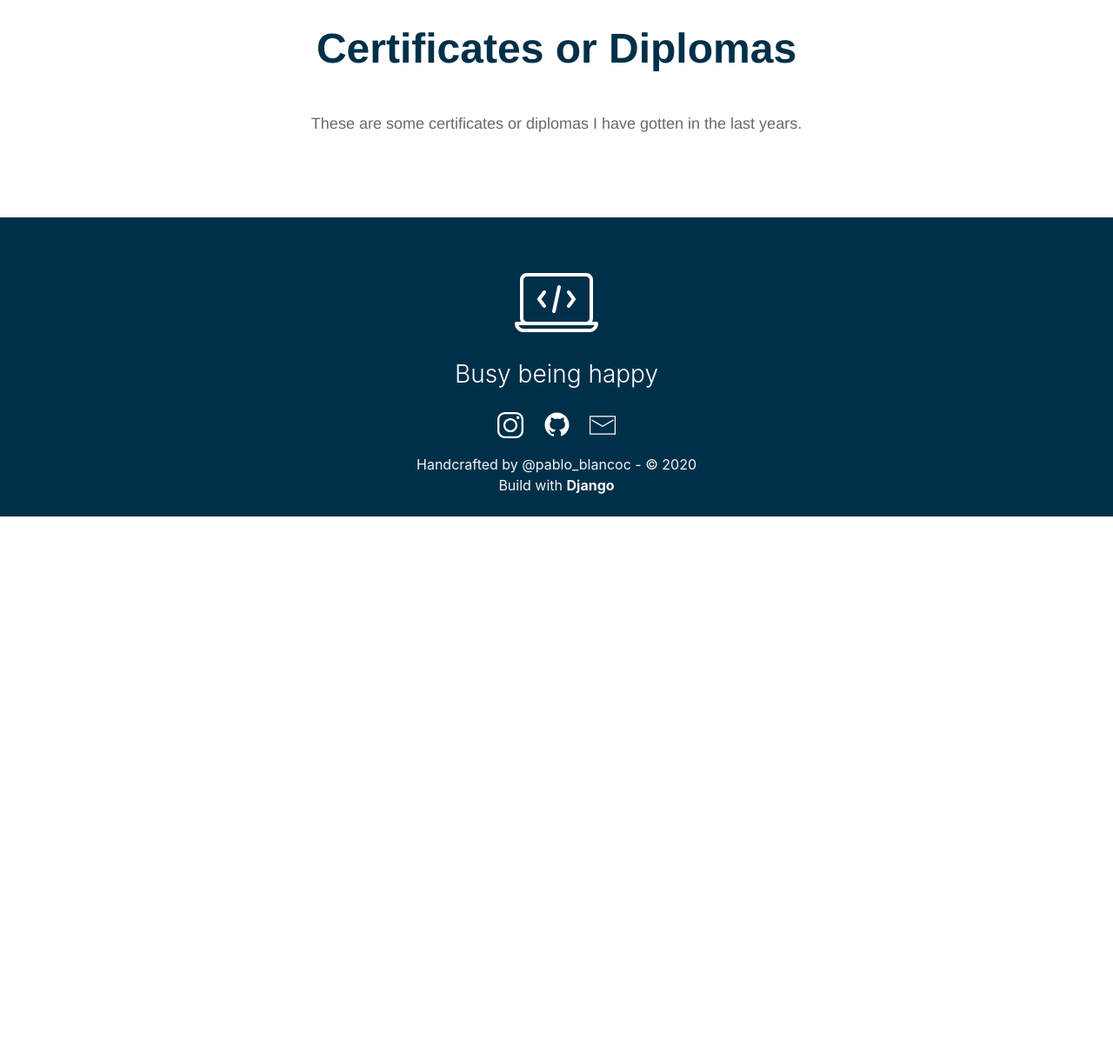
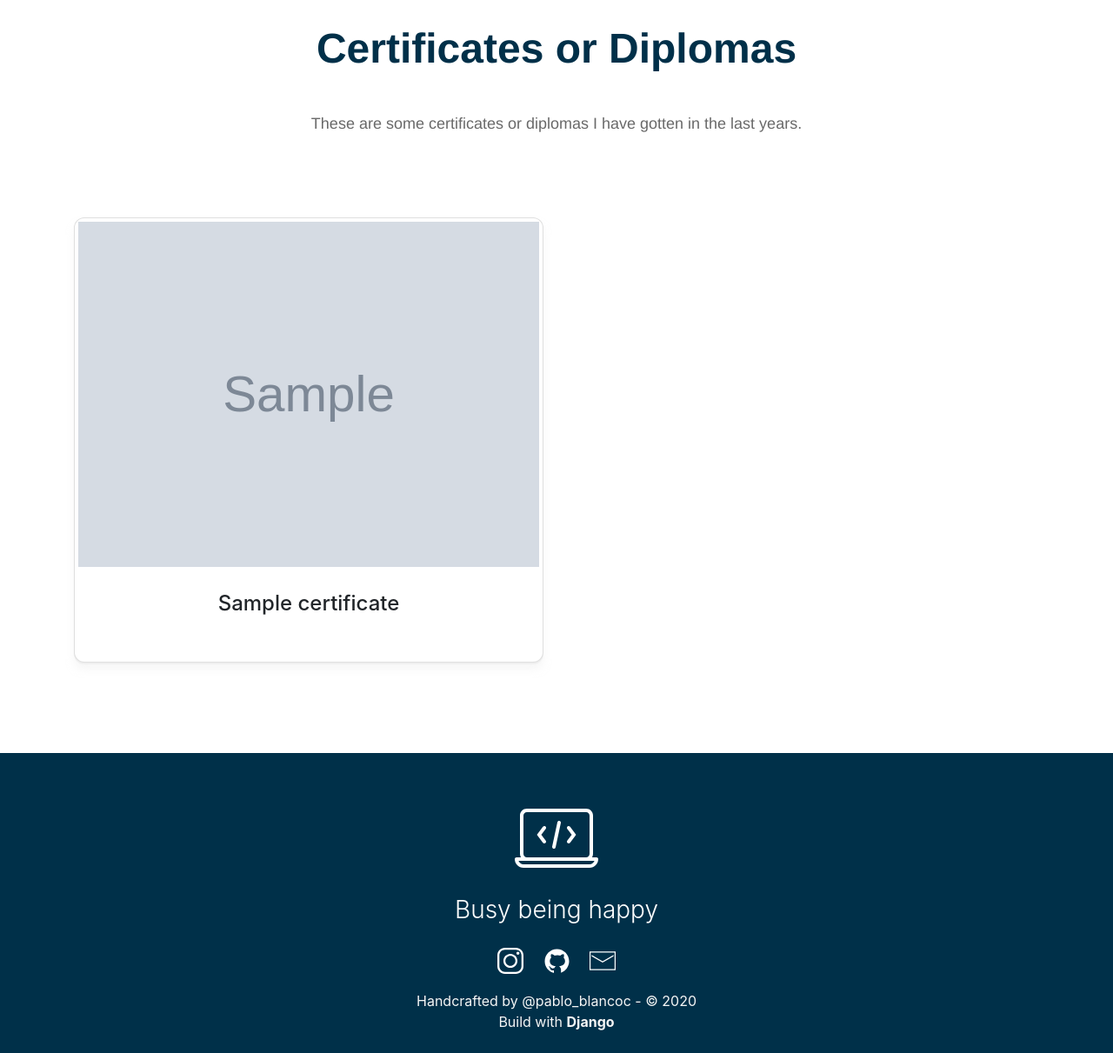
Before and after one commit to pablo-blancoc/Portfolio, a Django app: template work_exp/templates/work_exp.html in a window 1280 px wide. Shown: the part 1313-2524 px from the top of the page at 87% size. Before the commit the page ends 1907 px from the top, so only its background shows below. Run offline with Django 3.2, Linux system fonts and the light colour scheme; the template is opened without the code that fills it: most values are stand-ins (such as "Sample title", 1, 10 or a date in 2020); grey boxes marked "Sample" are stand-in pictures; some libraries are stand-ins or nearby versions.

Commit message:
code: done, finished

```diff
--- a/work_exp/models.py
+++ b/work_exp/models.py
@@ -9,3 +9,8 @@ class Company(models.Model):
     start_date = models.CharField(default='start date', max_length=15)
     end_date = models.CharField(default='end date', max_length=15)
     logo = models.FilePathField(path='/img', default="default")
+
+
+class Certificate(models.Model):
+    image = models.FilePathField(path='/img', default='default')
+    title = models.CharField(max_length=20, default='default')
--- a/work_exp/templates/work_exp.html
+++ b/work_exp/templates/work_exp.html
@@ -75,5 +75,18 @@ font-family: 'Helvetica Neue', sans-serif;">
         These are some certificates or diplomas I have gotten in the last years.
     </h6>
 
+    <div class="row">
+    {% for certificate in certificates %}
+    <div class="col-sm-6 mb-5 pb-2">
+        <div class="card text-center mb-2" style="border-radius: 12px; min-height: 100%;
+            box-shadow: rgba(240, 240, 240, 0.5) 0px 8px 8px 0px, rgb(240, 240, 240) 0px 2px 0px 0px; border-width: 1px">
+            <img class="card-img-top p-1" src="{% static certificate.image %}" alt="Certificate Image">
+            <div class="card-body">
+                <h4 class="card-title mt-1 mb-4">{{ certificate.title }}</h4>
+            </div>
+        </div>
+    </div>
+    {% endfor %}
+    </div>
 
 {% endblock %}
--- a/work_exp/views.py
+++ b/work_exp/views.py
@@ -1,11 +1,13 @@
 from django.shortcuts import render
-from work_exp.models import Company
+from work_exp.models import Company, Certificate
 
 
 # Create your views here.
 def work_exp(request):
     companies = Company.objects.all()
+    certificates = Certificate.objects.all()
     context = {
-        'companies': companies
+        'companies': companies,
+        'certificates': certificates
     }
     return render(request, 'work_exp.html', context)
```
Also changed, not shown: work_exp/migrations/0002_certificate.py (added).
